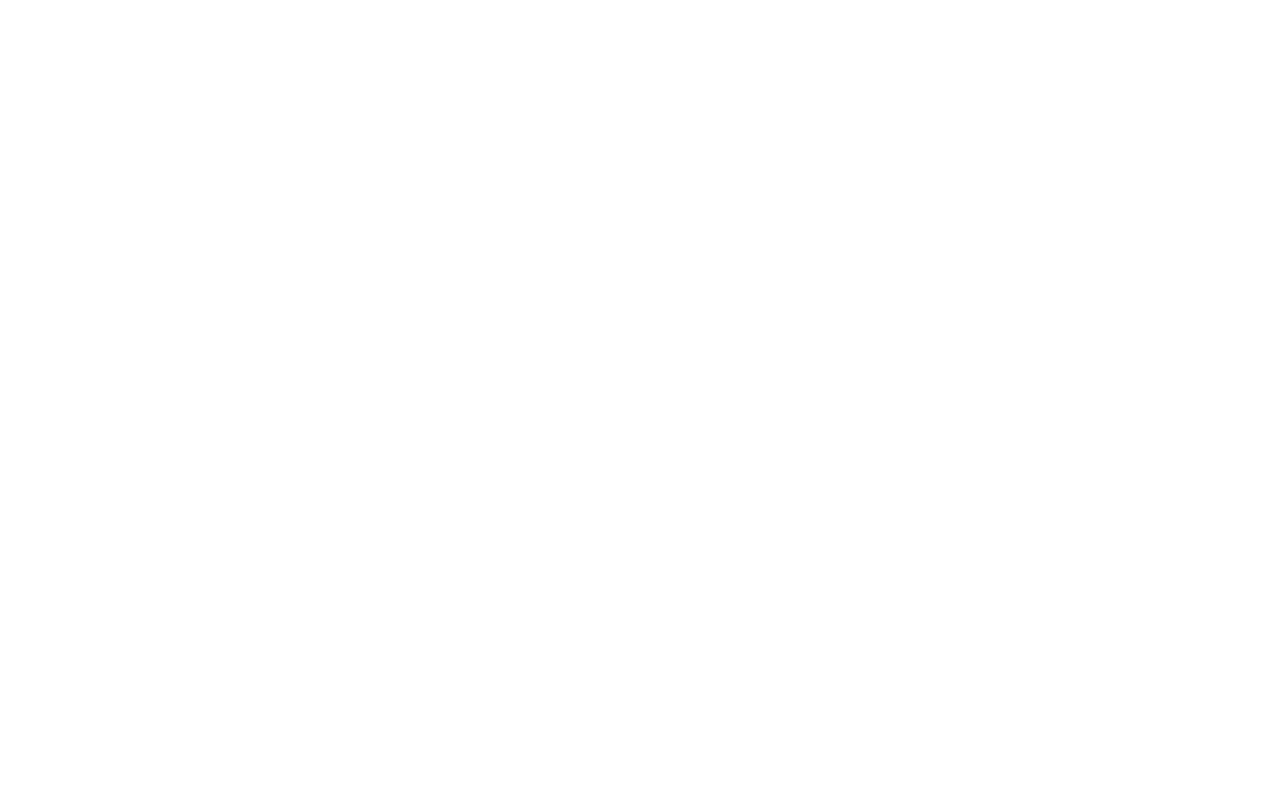
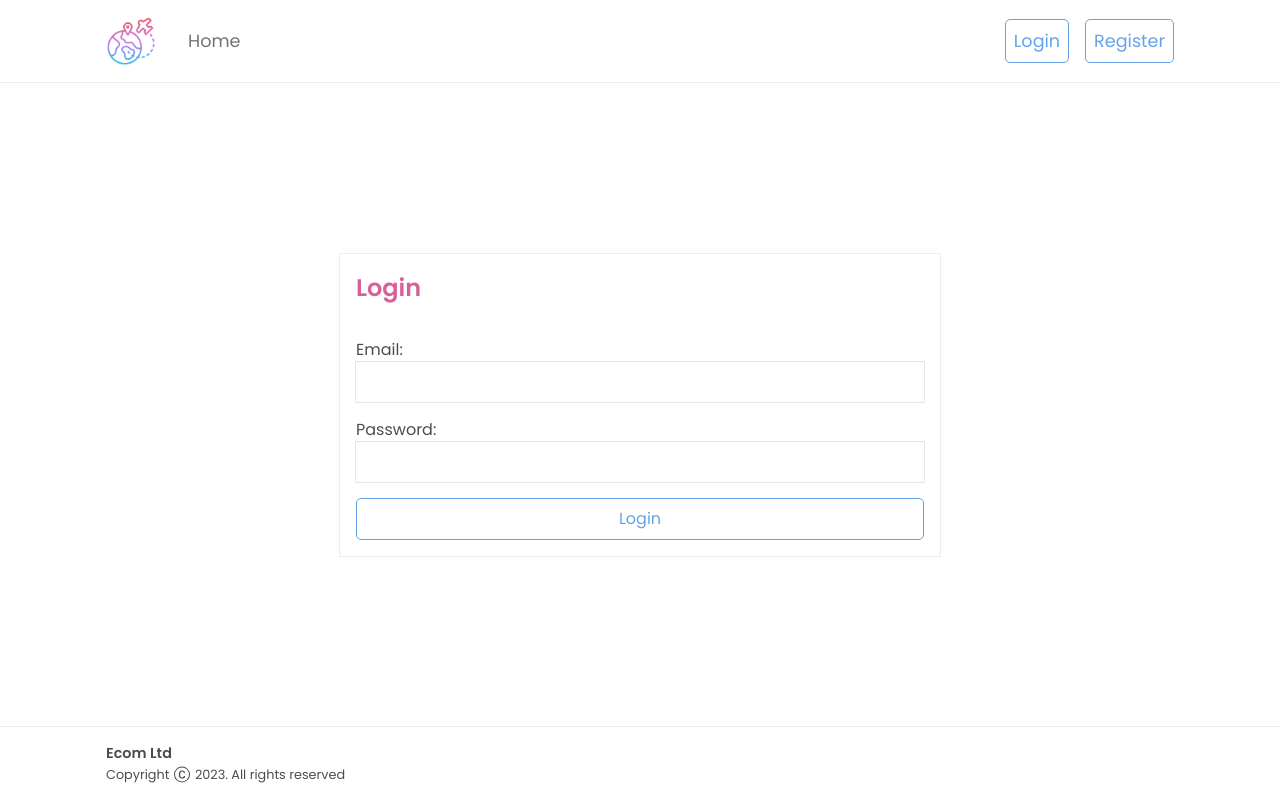
Before and after one commit to olee2/holidaze, a React (Create React App) app: page /login in a window 1280 px wide. Before the commit this address had no page. Built offline with nearby package versions, Linux system fonts and the light colour scheme; the HTML template or start-up script is replaced by a standard one.

Commit message:
Login form, authbtns and validation

```diff
--- a/src/App.jsx
+++ b/src/App.jsx
@@ -3,6 +3,7 @@
 import Layout from "./components/Layout";
 import Home from "./pages/Home";
 import { Register } from "./pages/Register";
+import { Login } from "./pages/Login";
 import Venue from "./pages/Venue";
 import "../src/styles/styles.css";
 
@@ -16,6 +17,7 @@
             <Route index element={<Home />} />
             <Route path="venue/:id" element={<Venue />} />
             <Route path="register" element={<Register />} />
+            <Route path="login" element={<Login />} />
           </Route>
         </Routes>
       </Router>
--- /dev/null
+++ b/src/api/loginUser.js
@@ -0,0 +1,17 @@
+export const loginUser = async (credentials) => {
+  const baseUrl = `https://api.noroff.dev/api/v1/holidaze/auth/login`;
+
+  const options = {
+    method: "POST",
+    body: JSON.stringify(credentials),
+    headers: { "Content-type": "application/json; charset=UTF-8" },
+  };
+
+  try {
+    const response = await fetch(baseUrl, options);
+    const data = await response.json();
+    return data;
+  } catch (error) {
+    throw new Error(error);
+  }
+};
--- /dev/null
+++ b/src/components/AuthButton/AuthButton.module.css
@@ -0,0 +1,4 @@
+.authBtns {
+  display: flex;
+  gap: 1rem;
+}
--- /dev/null
+++ b/src/components/AuthButton/index.jsx
@@ -0,0 +1,40 @@
+import React from "react";
+import { useNavigate } from "react-router-dom";
+import { isLoggedIn } from "../../utils/isLoggedIn";
+import styles from "./AuthButton.module.css";
+
+export const AuthButton = () => {
+  const navigate = useNavigate();
+
+  const handleLogout = () => {
+    localStorage.removeItem("access_token");
+    navigate("/login");
+  };
+
+  const handleLogin = () => {
+    navigate("/login");
+  };
+
+  const handleRegister = () => {
+    navigate("/register");
+  };
+
+  return (
+    <div className={styles.authBtns}>
+      {isLoggedIn() ? (
+        <button className="btn" onClick={handleLogout}>
+          Logout
+        </button>
+      ) : (
+        <>
+          <button className="btn" onClick={handleLogin}>
+            Login
+          </button>
+          <button className="btn" onClick={handleRegister}>
+            Register
+          </button>
+        </>
+      )}
+    </div>
+  );
+};
--- a/src/components/Nav/Nav.module.css
+++ b/src/components/Nav/Nav.module.css
@@ -9,6 +9,9 @@
 .linkContainer {
   gap: 2rem;
   display: flex;
+  align-items: center;
+  width: 100%;
+  justify-content: space-between;
 }
 
 .navContainer {
--- a/src/components/Nav/index.jsx
+++ b/src/components/Nav/index.jsx
@@ -2,6 +2,7 @@
 import { Link, useLocation } from "react-router-dom";
 import hamburger from "../../assets/hamburger.svg";
 import styles from "./Nav.module.css";
+import { AuthButton } from "../AuthButton";
 
 function Nav() {
   const location = useLocation();
@@ -34,9 +35,8 @@
           <Link className={styles.navLink} to="/">
             Home
           </Link>
-          <Link className={styles.navLink} to="/register">
-            Register
-          </Link>
+
+          <AuthButton />
         </div>
       </div>
     </nav>
--- a/src/pages/Home/index.jsx
+++ b/src/pages/Home/index.jsx
@@ -1,10 +1,12 @@
 import React, { useEffect, useState } from "react";
+import { useNavigate } from "react-router-dom";
 import Hero from "../../components/Hero";
 import styles from "./Home.module.css";
 import { fetchVenues } from "../../api/fetchVenues";
 import { Card } from "../../components/Card";
 import { Search } from "../../components/Search";
 import { searchAlgo } from "../../utils/searchAlgo";
+import { isLoggedIn } from "../../utils/isLoggedIn";
 
 const Home = () => {
   const [venues, setVenues] = useState([]);
@@ -12,10 +14,26 @@
   const [loader, setLoader] = useState(false);
   const [notFound, setNotFound] = useState(false);
   const [query, setQuery] = useState("");
+  const navigate = useNavigate();
 
   const handleQuery = (event) => {
     setQuery(event.target.value.replace(/[^a-zA-Z\d]/gi, "").toLowerCase());
   };
+
+  useEffect(() => {
+    if (!isLoggedIn()) {
+      navigate("/login");
+    }
+    const intervalId = setInterval(() => {
+      if (!isLoggedIn()) {
+        navigate("/login");
+      }
+    }, 10000);
+
+    return () => {
+      clearInterval(intervalId);
+    };
+  }, []);
 
   useEffect(() => {
     const handleVenues = async () => {
--- /dev/null
+++ b/src/pages/Login/index.jsx
@@ -0,0 +1,117 @@
+import React, { useState } from "react";
+import { loginUser } from "../../api/loginUser";
+import styles from "../Register/Register.module.css";
+import { useNavigate } from "react-router-dom";
+
+export const Login = () => {
+  const navigate = useNavigate();
+  const [formValues, setFormValues] = useState({ email: "", password: "" });
+  const [errorMessages, setErrorMessages] = useState({
+    email: "",
+    password: "",
+  });
+  const handleChange = (e) => {
+    const { name, value } = e.target;
+    setFormValues({ ...formValues, [name]: value });
+
+    if (name === "email") {
+      if (!isValidEmail(value)) {
+        setErrorMessages((prev) => ({
+          ...prev,
+          email:
+            "Please enter a valid email ending with stud.noroff.no or noroff.no.",
+        }));
+      } else {
+        setErrorMessages((prev) => ({ ...prev, email: "" }));
+      }
+    } else if (name === "password") {
+      if (!isValidPassword(value)) {
+        setErrorMessages((prev) => ({
+          ...prev,
+          password: "Password must be longer than 8 characters.",
+        }));
+      } else {
+        setErrorMessages((prev) => ({ ...prev, password: "" }));
+      }
+    }
+  };
+
+  const isValidEmail = (email) => {
+    const domainRegex = /^.+@(?:stud\.)?noroff\.no$/;
+    return domainRegex.test(email);
+  };
+
+  const isValidPassword = (password) => {
+    return password.length > 8;
+  };
+
+  const handleSubmit = async (e) => {
+    e.preventDefault();
+
+    try {
+      const response = await loginUser(formValues);
+      if (response.statusCode >= 400) {
+        setErrorMessages({
+          ...errorMessages,
+          general: response.errors[0].message,
+        });
+      } else if (response.accessToken) {
+        const accessToken = response.accessToken;
+        localStorage.setItem("access_token", accessToken);
+        navigate("/");
+      }
+    } catch (error) {
+      setErrorMessages([error.message]);
+    }
+  };
+
+  return (
+    <main>
+      {" "}
+      <div className="inner-container">
+        <div className={styles.formContainer}>
+          <h2>Login </h2>
+          <div className="errorContainer">
+            {" "}
+            {errorMessages.email && (
+              <div className="errorMessage">{errorMessages.email}</div>
+            )}
+            {errorMessages.password && (
+              <div className="errorMessage">{errorMessages.password}</div>
+            )}
+            {errorMessages.general && (
+              <div className="errorMessage">{errorMessages.general}</div>
+            )}
+          </div>
+          <form onSubmit={handleSubmit}>
+            <div className={styles.inputContainer}>
+              <label htmlFor="email">Email:</label>
+              <input
+                type="email"
+                id="email"
+                name="email"
+                value={formValues.email}
+                onChange={handleChange}
+                required
+              />
+            </div>
+            <div className={styles.inputContainer}>
+              <label htmlFor="password">Password:</label>
+              <input
+                type="password"
+                id="password"
+                name="password"
+                value={formValues.password}
+                onChange={handleChange}
+                required
+              />
+            </div>
+            <button className="btn" type="submit">
+              Login
+            </button>
+          </form>
+        </div>
+      </div>
+    </main>
+  );
+};
--- /dev/null
+++ b/src/utils/isLoggedIn.js
@@ -0,0 +1,5 @@
+export const isLoggedIn = () => {
+  const accessToken = localStorage.getItem("access_token");
+  console.log(!!accessToken);
+  return !!accessToken;
+};
```
